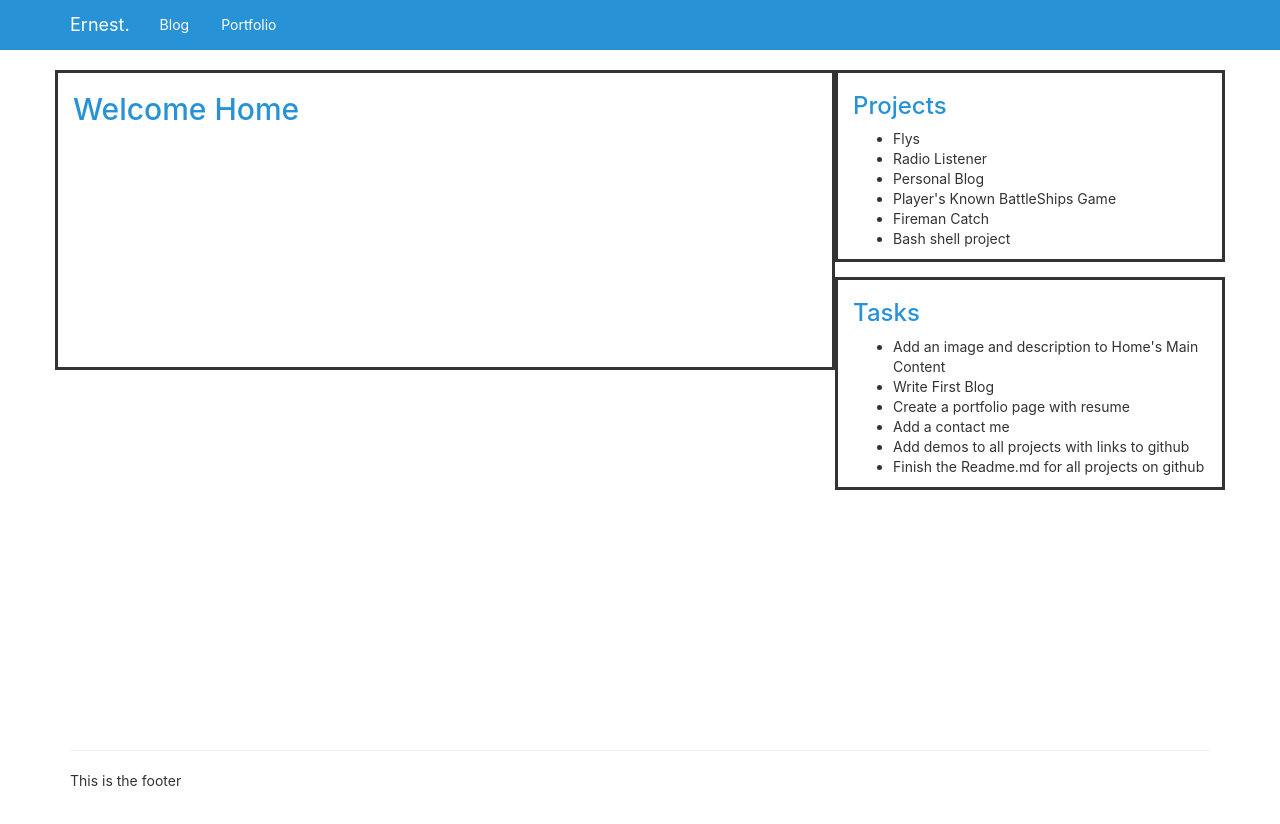
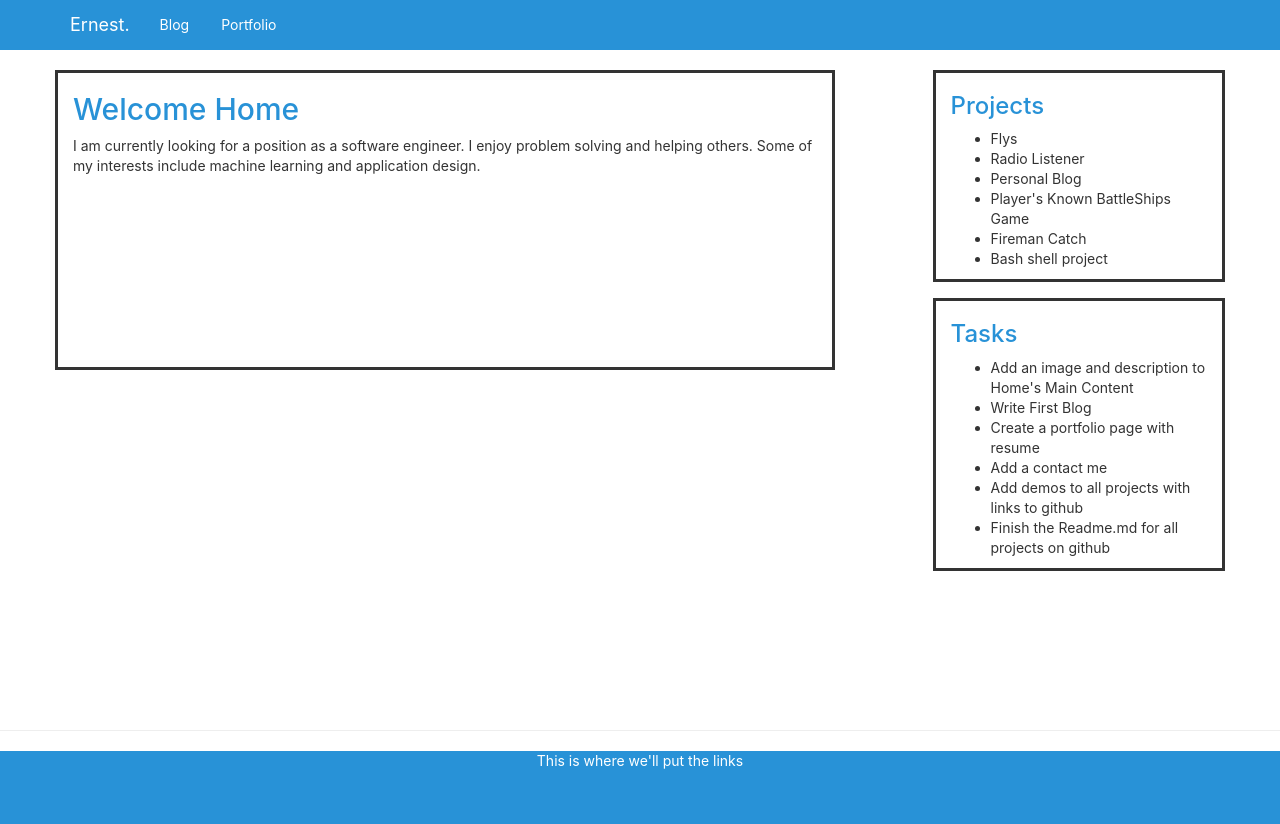
Before and after one commit to ernestviola/static-blog, a React (Create React App) app: page / in a window 1280 px wide. Shown: the top 824 px of the page. Before the commit the page ends 800 px from the top, so only its background shows below. Built offline with nearby package versions, Linux system fonts and the light colour scheme.

Commit message:
Added more content

```diff
--- a/src/App.css
+++ b/src/App.css
@@ -25,7 +25,7 @@
 
 .Content {
   /* margin-top: 70px; */
-  min-height: calc(100vh - 140px);
+  min-height: 80vh;
 }
 
 @keyframes App-logo-spin {
--- a/src/App.js
+++ b/src/App.js
@@ -1,6 +1,5 @@
 import React, { Component } from 'react';
 import './App.css';
-import { Grid } from 'react-bootstrap';
 import Routes from './Routes';
 import CustomNavbar from './components/CustomNavbar';
 import CustomFooter from './components/CustomFooter';
@@ -13,10 +12,8 @@ class App extends Component {
         <div className="Content">
           <Routes />
         </div>
-        <Grid>
-          <hr />
-          <CustomFooter />
-        </Grid>
+        <hr />
+        <CustomFooter />
       </div>
     );
   }
--- a/src/components/CustomFooter.css
+++ b/src/components/CustomFooter.css
@@ -1,9 +1,14 @@
-.footer {
-   position: fixed;
+.Footer {
+   margin: 0;
    left: 0;
-   bottom: 0;
+   bottom: 0 !important;
    width: 100%;
+   text-align: center;
+   height: 100px;
    color: white;
-   text-align: center;
-   height: 70px;
+   background: #2892D7 !important;
 }
+
+.Inner-Footer {
+
+}
--- a/src/components/CustomFooter.js
+++ b/src/components/CustomFooter.js
@@ -1,12 +1,14 @@
 import React, { Component } from 'react'
 import { Grid, Nav, NavItem } from 'react-bootstrap'
-import './CustomNavbar.css';
+import './CustomFooter.css'
 
 export default class CustomFooter extends Component {
     render() {
         return (
             <div className="Footer">
-                This is the footer
+                <div className="Inner-Footer">
+                    This is where we'll put the links
+                </div>
             </div>
         )
     }
--- a/src/containers/Home.css
+++ b/src/containers/Home.css
@@ -2,7 +2,7 @@
     height: 100%;
 }
 
-.Side-Content > div {
+.Side-Inner-Content {
     border-style: solid;
     margin-bottom: 15px;
 
--- a/src/containers/Home.js
+++ b/src/containers/Home.js
@@ -9,9 +9,11 @@ export default class Home extends Component {
                 <Row>
                     <Col className="Main-Content" xs={12} md={8}>
                         <h2>Welcome Home</h2>
+                        <p>I am currently looking for a position as a software engineer. I enjoy problem solving and helping others. Some of my interests include machine learning and application design.</p>
                     </Col>
-                    <Col className="Side-Content" xs={12} md={4}>
-                        <Col xs={12} sm={6} md={12}>
+                    <Col md={1}></Col>
+                    <Col className="Side-Content" xs={12} md={3}>
+                        <Col className="Side-Inner-Content" xs={12} sm={6} md={12}>
                             <h3>Projects</h3>
                             <ul>
                                 <li>Flys</li>
@@ -22,7 +24,8 @@ export default class Home extends Component {
                                 <li>Bash shell project</li>
                             </ul>
                         </Col>
-                        <Col xs={12} sm={6} md={12}>
+                        <Col sm={1}></Col>
+                        <Col className="Side-Inner-Content" xs={12} sm={5} md={12}>
                             <h3>Tasks</h3>
                             <ul>
                                 <li>Add an image and description to Home's Main Content</li>
```
